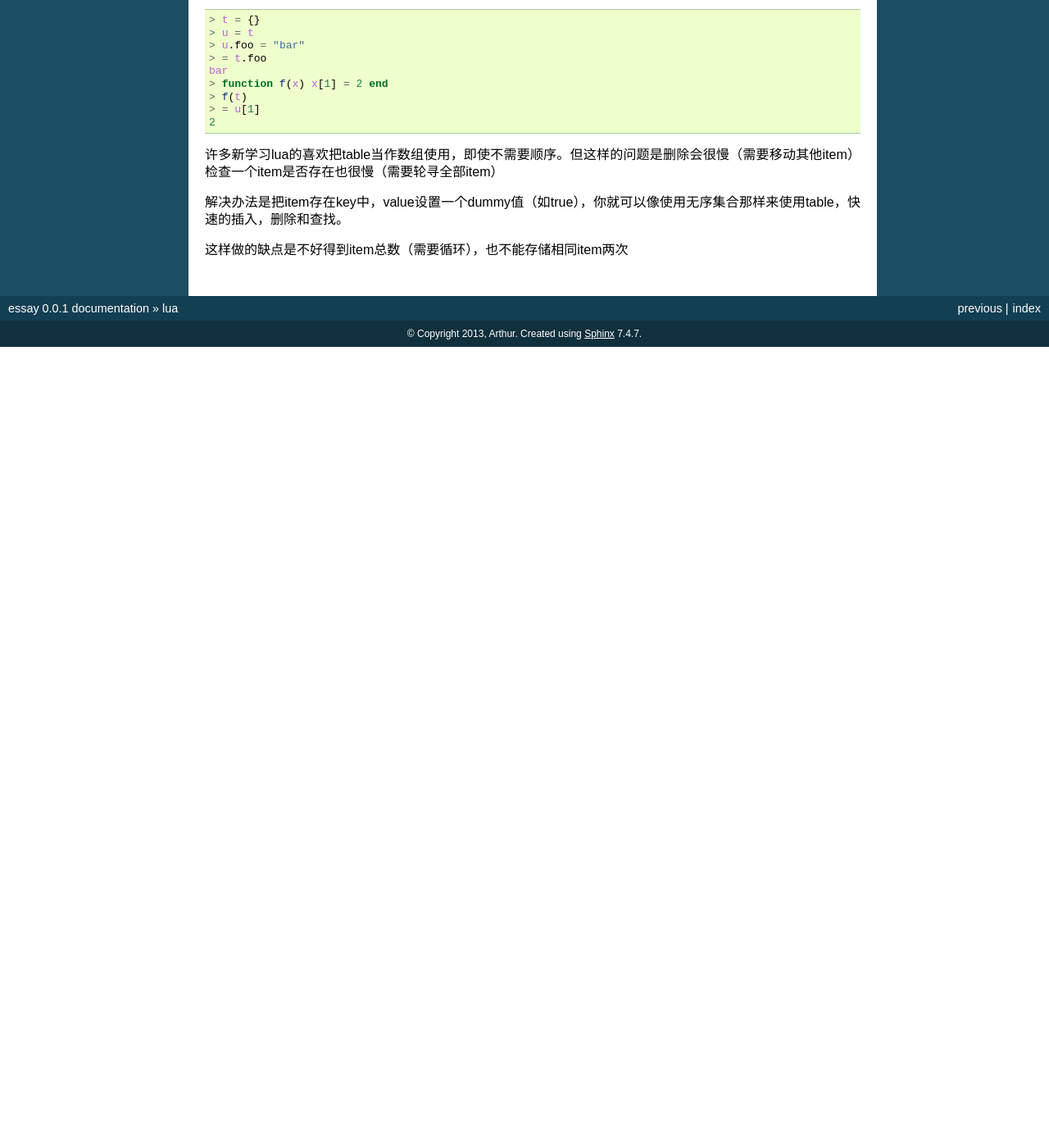
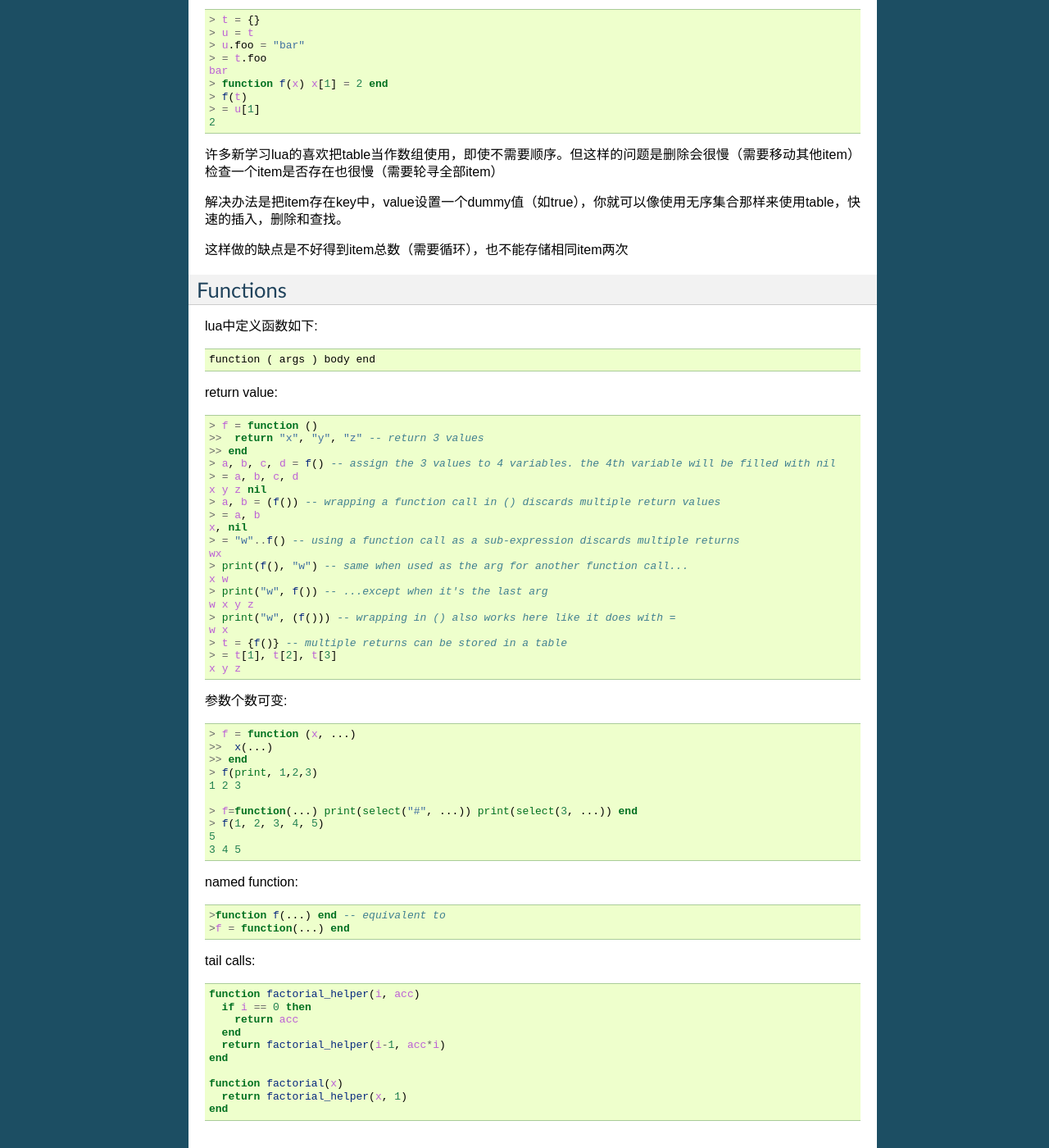
Before and after one commit to largetalk/newdatum, a Sphinx documentation site: the page built from notes/source/201311/lua.rst, in a window 1280 px wide and 1400 px high, scrolled down 2876 px. Shown: the whole window at 82% size. Built offline with Sphinx 7.4.7, drawn with Linux system fonts in a browser that asks for light colours; formulas are drawn with MathJax 3; before the commit the page ends 3299 px from its top, so only the background shows below that.

Commit message:
add function about lua

```diff
--- a/notes/source/201311/lua.rst
+++ b/notes/source/201311/lua.rst
@@ -200,3 +200,72 @@ table是引用类型，意识是赋值给其他变量时不会产生copy数据
 解决办法是把item存在key中，value设置一个dummy值（如true），你就可以像使用无序集合那样来使用table，快速的插入，删除和查找。
 
 这样做的缺点是不好得到item总数（需要循环），也不能存储相同item两次
+
+Functions
+======================
+
+lua中定义函数如下::
+
+    function ( args ) body end
+
+return value:
+
+.. code-block:: lua
+
+    > f = function ()
+    >>  return "x", "y", "z" -- return 3 values
+    >> end
+    > a, b, c, d = f() -- assign the 3 values to 4 variables. the 4th variable will be filled with nil
+    > = a, b, c, d
+    x y z nil
+    > a, b = (f()) -- wrapping a function call in () discards multiple return values
+    > = a, b
+    x, nil
+    > = "w"..f() -- using a function call as a sub-expression discards multiple returns
+    wx
+    > print(f(), "w") -- same when used as the arg for another function call...
+    x w
+    > print("w", f()) -- ...except when it's the last arg
+    w x y z
+    > print("w", (f())) -- wrapping in () also works here like it does with =
+    w x
+    > t = {f()} -- multiple returns can be stored in a table
+    > = t[1], t[2], t[3]
+    x y z
+
+参数个数可变:
+
+.. code-block:: lua
+
+    > f = function (x, ...)
+    >>  x(...)
+    >> end
+    > f(print, 1,2,3)
+    1 2 3
+
+    > f=function(...) print(select("#", ...)) print(select(3, ...)) end
+    > f(1, 2, 3, 4, 5)
+    5
+    3 4 5
+
+named function:
+
+.. code-block:: lua
+
+    >function f(...) end -- equivalent to
+    >f = function(...) end
+
+tail calls:
+
+.. code-block:: lua
+
+    function factorial_helper(i, acc)
+      if i == 0 then
+        return acc
+      end
+      return factorial_helper(i-1, acc*i)
+    end
+
+    function factorial(x)
+      return factorial_helper(x, 1)
+    end
```
